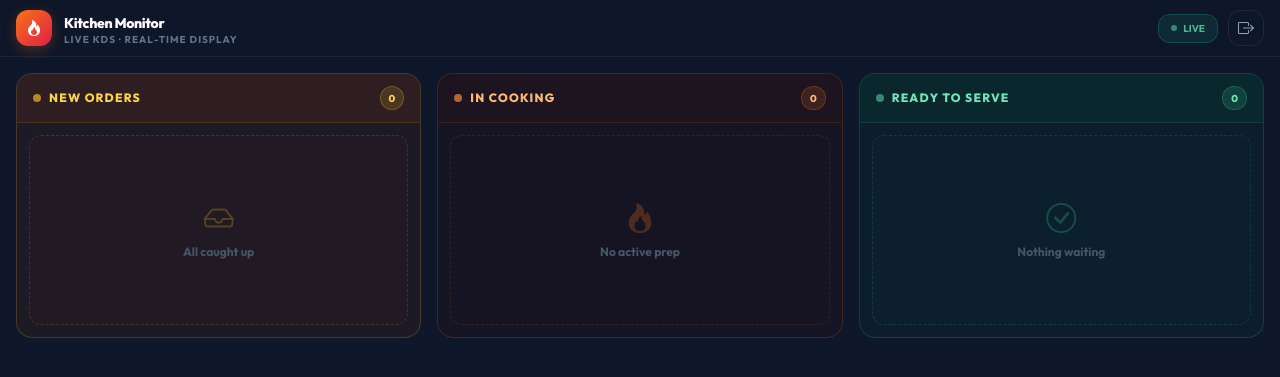
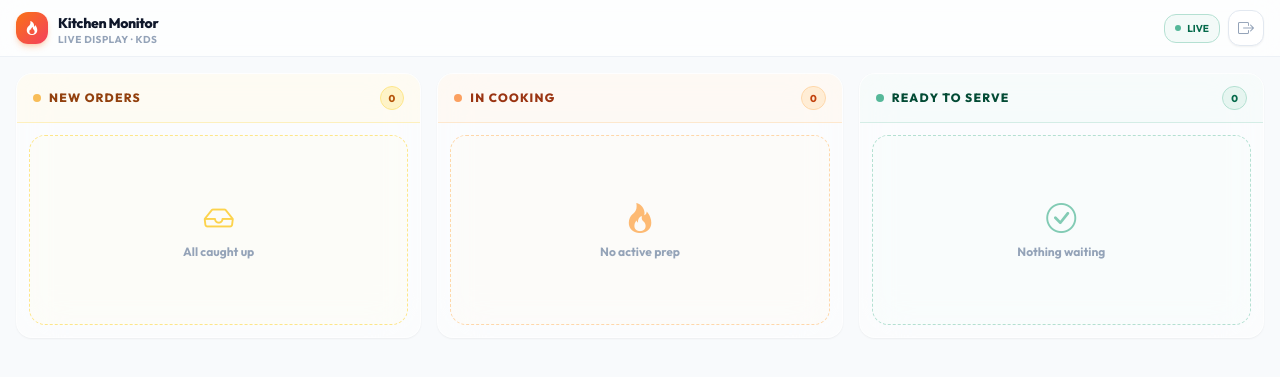
Before and after one commit to vashisthNitesh/Order-Management, a Django app: page /staff/kitchen/ in a window 1280 px wide. Shown: the top 377 px of the page. Run offline with Django 4.2, Linux system fonts and the light colour scheme; the visitor is signed in with stand-in values (Sample User, id 1); data that the repository does not hold is empty; parts of the project's set-up code (start-up, migrations or seed data) failed here and were passed over; some libraries are stand-ins or nearby versions.

Commit message:
Rename pending label to Received, restore light theme on kitchen monitor
- Change status display label 'Order Received' → 'Received' across models,
  template tag, customer tracking steps, and dashboard labels — consistent
  with other single-word labels (Confirmed, Preparing, Ready, Served)
- Restore kitchen monitor to light glassmorphism theme matching the rest
  of the app; revert kitchen card to glass-card/light styling

Co-Authored-By: Claude Sonnet 4.6 <noreply@anthropic.com>

```diff
--- a/backend/apps/orders/models.py
+++ b/backend/apps/orders/models.py
@@ -17,7 +17,7 @@ class Order(models.Model):
     CANCELLED = 'cancelled'
 
     STATUS_CHOICES = [
-        (PENDING, 'Order Received'),
+        (PENDING, 'Received'),
         (CONFIRMED, 'Confirmed'),
         (PREPARING, 'Preparing'),
         (READY, 'Ready'),
--- a/backend/apps/web/templatetags/web_extras.py
+++ b/backend/apps/web/templatetags/web_extras.py
@@ -53,7 +53,7 @@ def status_badge(status):
         'cancelled': 'bg-rose-50 text-rose-700 border-rose-200/60',
     }
     labels = {
-        'pending': 'Order Received',
+        'pending': 'Received',
         'confirmed': 'Confirmed',
         'preparing': 'Preparing',
         'ready': 'Ready',
--- a/backend/apps/web/views/customer.py
+++ b/backend/apps/web/views/customer.py
@@ -346,7 +346,7 @@ def track_order(request, order_id):
         id=order_id
     )
     steps = [
-        ('pending',   'Order Received', '📋'),
+        ('pending',   'Received', '📋'),
         ('confirmed', 'Confirmed',       '✅'),
         ('preparing', 'Preparing',       '👨‍🍳'),
         ('ready',     'Ready',           '🔔'),
--- a/backend/templates/admin_panel/dashboard.html
+++ b/backend/templates/admin_panel/dashboard.html
@@ -73,7 +73,7 @@
            class="inline-flex items-center gap-2 px-3.5 py-2 rounded-xl text-xs font-bold text-white transition-all hover:scale-[1.02] active:scale-[0.98]"
            style="background: rgba(245,158,11,0.18); border: 1px solid rgba(245,158,11,0.3);">
           <i class="bi bi-hourglass-split text-sm" style="color: #fbbf24;"></i>
-          {{ stats.pending }} Pending
+          {{ stats.pending }} Received
         </a>
         {% endif %}
       </div>
@@ -133,7 +133,7 @@
           <span class="text-[9px] font-extrabold text-amber-700 uppercase tracking-widest">Awaiting Confirm</span>
         </div>
         <p class="text-5xl font-black text-amber-500 leading-none mb-1">{{ stats.pending }}</p>
-        <p class="text-[10px] font-bold text-amber-700/60 uppercase tracking-widest mb-3">Pending Orders</p>
+        <p class="text-[10px] font-bold text-amber-700/60 uppercase tracking-widest mb-3">Received Orders</p>
         <div class="w-full rounded-full h-1.5" style="background: rgba(251,191,36,0.2);">
           <div class="h-1.5 rounded-full bg-amber-400 transition-all duration-700" style="width:{% if stats.total > 0 %}{% widthratio stats.pending stats.total 100 %}{% else %}0{% endif %}%"></div>
         </div>
--- a/backend/templates/staff/kitchen.html
+++ b/backend/templates/staff/kitchen.html
@@ -2,30 +2,27 @@
 {% load web_extras %}
 {% block title %}Kitchen Monitor{% endblock %}
 {% block body %}
-<div class="min-h-screen flex flex-col" style="background: #0f172a;">
+<div class="min-h-screen flex flex-col bg-slate-50">
 
   <!-- Header -->
-  <header class="sticky top-0 z-30 flex-shrink-0 backdrop-blur-md" style="background: rgba(15,23,42,0.96); border-bottom: 1px solid rgba(255,255,255,0.06);">
+  <header class="bg-white/70 backdrop-blur-md border-b border-slate-200/60 sticky top-0 z-30 flex-shrink-0">
     <div class="max-w-7xl mx-auto px-4 flex items-center justify-between h-14">
-      <div class="flex items-center gap-3">
-        <div class="w-9 h-9 rounded-xl flex items-center justify-center text-white shadow-lg" style="background: linear-gradient(135deg, #f97316, #e11d48); box-shadow: 0 4px 14px rgba(249,115,22,0.25);">
-          <i class="bi bi-fire text-base"></i>
+      <div class="flex items-center gap-2.5">
+        <div class="w-8 h-8 bg-gradient-to-br from-orange-500 to-rose-500 rounded-xl flex items-center justify-center text-white shadow-md shadow-orange-500/25">
+          <i class="bi bi-fire text-sm"></i>
         </div>
         <div>
-          <span class="font-extrabold text-white text-sm tracking-tight">Kitchen Monitor</span>
-          <p class="text-[10px] font-bold uppercase tracking-widest -mt-0.5" style="color: #64748b;">Live KDS · Real-Time Display</p>
+          <span class="font-extrabold text-slate-900 text-sm tracking-tight">Kitchen Monitor</span>
+          <p class="text-[10px] text-slate-400 -mt-0.5 font-bold uppercase tracking-wider">Live Display · KDS</p>
         </div>
       </div>
-      <div class="flex items-center gap-2.5">
-        <div id="liveChip" class="flex items-center gap-1.5 px-3 py-1.5 rounded-xl" style="background: rgba(16,185,129,0.12); border: 1px solid rgba(16,185,129,0.25);">
-          <span class="w-1.5 h-1.5 rounded-full bg-emerald-400 animate-pulse"></span>
-          <span class="text-[10px] font-bold text-emerald-400">LIVE</span>
+      <div class="flex items-center gap-2">
+        <div class="flex items-center gap-1.5 bg-emerald-50 border border-emerald-200 px-2.5 py-1.5 rounded-xl">
+          <span class="w-1.5 h-1.5 rounded-full bg-emerald-500 animate-pulse"></span>
+          <span class="text-[10px] font-bold text-emerald-700">LIVE</span>
         </div>
         <a href="{% url 'web:staff_logout' %}"
-           class="w-9 h-9 rounded-xl flex items-center justify-center transition-all active:scale-95"
-           style="border: 1px solid rgba(255,255,255,0.08); color: #94a3b8;"
-           onmouseover="this.style.background='rgba(225,29,72,0.15)';this.style.color='#fb7185';this.style.borderColor='rgba(225,29,72,0.3)'"
-           onmouseout="this.style.background='';this.style.color='#94a3b8';this.style.borderColor='rgba(255,255,255,0.08)'"
+           class="w-9 h-9 bg-white border border-slate-200 hover:bg-rose-50 hover:border-rose-200 text-slate-400 hover:text-rose-500 rounded-xl flex items-center justify-center transition-all active:scale-95 shadow-sm"
            title="Logout">
           <i class="bi bi-box-arrow-right text-base"></i>
         </a>
@@ -34,17 +31,17 @@
   </header>
 
   <!-- KDS Board -->
-  <main class="flex-1 max-w-7xl mx-auto w-full p-4 overflow-y-auto">
+  <main class="flex-1 max-w-7xl mx-auto w-full p-4">
     <div class="grid grid-cols-1 md:grid-cols-3 gap-4 items-start">
 
       <!-- New Orders (pending + confirmed) -->
-      <div class="rounded-2xl overflow-hidden" style="background: rgba(120,53,15,0.14); border: 1px solid rgba(251,191,36,0.18);">
-        <div class="flex items-center justify-between px-4 py-3" style="background: rgba(120,53,15,0.18); border-bottom: 1px solid rgba(251,191,36,0.12);">
+      <div class="glass-panel rounded-2xl overflow-hidden shadow-sm">
+        <div class="flex items-center justify-between px-4 py-3 bg-amber-50/60 border-b border-amber-200/50">
           <div class="flex items-center gap-2">
-            <span class="w-2 h-2 rounded-full bg-amber-400 animate-pulse"></span>
-            <h3 class="font-extrabold text-xs uppercase tracking-widest" style="color: #fcd34d;">New Orders</h3>
+            <span class="w-2 h-2 rounded-full bg-amber-500 animate-pulse"></span>
+            <h3 class="font-extrabold text-xs text-amber-800 uppercase tracking-widest">New Orders</h3>
           </div>
-          <span class="inline-flex items-center justify-center min-w-6 h-6 px-2 text-[10px] font-extrabold rounded-full" style="background: rgba(251,191,36,0.15); color: #fcd34d; border: 1px solid rgba(251,191,36,0.25);">
+          <span class="inline-flex items-center justify-center min-w-6 h-6 px-2 bg-amber-100 text-amber-700 text-[10px] font-extrabold rounded-full border border-amber-200">
             {{ pending_orders.count }}
           </span>
         </div>
@@ -52,22 +49,22 @@
           {% for order in pending_orders %}
           {% include "staff/_kitchen_card.html" with next_status="preparing" next_label="Start Cooking" card_accent="amber" %}
           {% empty %}
-          <div class="flex flex-col items-center justify-center py-16 text-center rounded-xl" style="border: 1px dashed rgba(251,191,36,0.15); background: rgba(120,53,15,0.05);">
-            <i class="bi bi-inbox text-3xl mb-2" style="color: rgba(251,191,36,0.25);"></i>
-            <p class="font-bold text-xs" style="color: #475569;">All caught up</p>
+          <div class="flex flex-col items-center justify-center py-16 text-center border border-dashed border-amber-200 rounded-2xl bg-amber-50/30 p-4">
+            <i class="bi bi-inbox text-3xl text-amber-300 mb-2"></i>
+            <p class="font-bold text-xs text-slate-400">All caught up</p>
           </div>
           {% endfor %}
         </div>
       </div>
 
       <!-- Cooking (preparing) -->
-      <div class="rounded-2xl overflow-hidden" style="background: rgba(67,20,7,0.14); border: 1px solid rgba(249,115,22,0.18);">
-        <div class="flex items-center justify-between px-4 py-3" style="background: rgba(67,20,7,0.18); border-bottom: 1px solid rgba(249,115,22,0.12);">
+      <div class="glass-panel rounded-2xl overflow-hidden shadow-sm">
+        <div class="flex items-center justify-between px-4 py-3 bg-orange-50/60 border-b border-orange-200/50">
           <div class="flex items-center gap-2">
-            <span class="w-2 h-2 rounded-full bg-orange-400 animate-pulse"></span>
-            <h3 class="font-extrabold text-xs uppercase tracking-widest" style="color: #fdba74;">In Cooking</h3>
+            <span class="w-2 h-2 rounded-full bg-orange-500 animate-pulse"></span>
+            <h3 class="font-extrabold text-xs text-orange-800 uppercase tracking-widest">In Cooking</h3>
           </div>
-          <span class="inline-flex items-center justify-center min-w-6 h-6 px-2 text-[10px] font-extrabold rounded-full" style="background: rgba(249,115,22,0.15); color: #fdba74; border: 1px solid rgba(249,115,22,0.25);">
+          <span class="inline-flex items-center justify-center min-w-6 h-6 px-2 bg-orange-100 text-orange-700 text-[10px] font-extrabold rounded-full border border-orange-200">
             {{ preparing_orders.count }}
           </span>
         </div>
@@ -75,22 +72,22 @@
           {% for order in preparing_orders %}
           {% include "staff/_kitchen_card.html" with next_status="ready" next_label="Mark Ready" card_accent="orange" %}
           {% empty %}
-          <div class="flex flex-col items-center justify-center py-16 text-center rounded-xl" style="border: 1px dashed rgba(249,115,22,0.15); background: rgba(67,20,7,0.05);">
-            <i class="bi bi-fire text-3xl mb-2" style="color: rgba(249,115,22,0.25);"></i>
-            <p class="font-bold text-xs" style="color: #475569;">No active prep</p>
+          <div class="flex flex-col items-center justify-center py-16 text-center border border-dashed border-orange-200 rounded-2xl bg-orange-50/30 p-4">
+            <i class="bi bi-fire text-3xl text-orange-300 mb-2"></i>
+            <p class="font-bold text-xs text-slate-400">No active prep</p>
           </div>
           {% endfor %}
         </div>
       </div>
 
       <!-- Ready to serve -->
-      <div class="rounded-2xl overflow-hidden" style="background: rgba(6,78,59,0.14); border: 1px solid rgba(52,211,153,0.18);">
-        <div class="flex items-center justify-between px-4 py-3" style="background: rgba(6,78,59,0.18); border-bottom: 1px solid rgba(52,211,153,0.12);">
+      <div class="glass-panel rounded-2xl overflow-hidden shadow-sm">
+        <div class="flex items-center justify-between px-4 py-3 bg-emerald-50/60 border-b border-emerald-200/50">
           <div class="flex items-center gap-2">
-            <span class="w-2 h-2 rounded-full bg-emerald-400 animate-pulse"></span>
-            <h3 class="font-extrabold text-xs uppercase tracking-widest" style="color: #6ee7b7;">Ready to Serve</h3>
+            <span class="w-2 h-2 rounded-full bg-emerald-500 animate-pulse"></span>
+            <h3 class="font-extrabold text-xs text-emerald-800 uppercase tracking-widest">Ready to Serve</h3>
           </div>
-          <span class="inline-flex items-center justify-center min-w-6 h-6 px-2 text-[10px] font-extrabold rounded-full" style="background: rgba(52,211,153,0.15); color: #6ee7b7; border: 1px solid rgba(52,211,153,0.25);">
+          <span class="inline-flex items-center justify-center min-w-6 h-6 px-2 bg-emerald-100 text-emerald-700 text-[10px] font-extrabold rounded-full border border-emerald-200">
             {{ ready_orders.count }}
           </span>
         </div>
@@ -98,9 +95,9 @@
           {% for order in ready_orders %}
           {% include "staff/_kitchen_card.html" with next_status="served" next_label="Mark Served" card_accent="emerald" %}
           {% empty %}
-          <div class="flex flex-col items-center justify-center py-16 text-center rounded-xl" style="border: 1px dashed rgba(52,211,153,0.15); background: rgba(6,78,59,0.05);">
-            <i class="bi bi-check-circle text-3xl mb-2" style="color: rgba(52,211,153,0.25);"></i>
-            <p class="font-bold text-xs" style="color: #475569;">Nothing waiting</p>
+          <div class="flex flex-col items-center justify-center py-16 text-center border border-dashed border-emerald-200 rounded-2xl bg-emerald-50/30 p-4">
+            <i class="bi bi-check-circle text-3xl text-emerald-300 mb-2"></i>
+            <p class="font-bold text-xs text-slate-400">Nothing waiting</p>
           </div>
           {% endfor %}
         </div>
```
Also changed, not shown: backend/templates/staff/_kitchen_card.html (+15 -25 lines).
